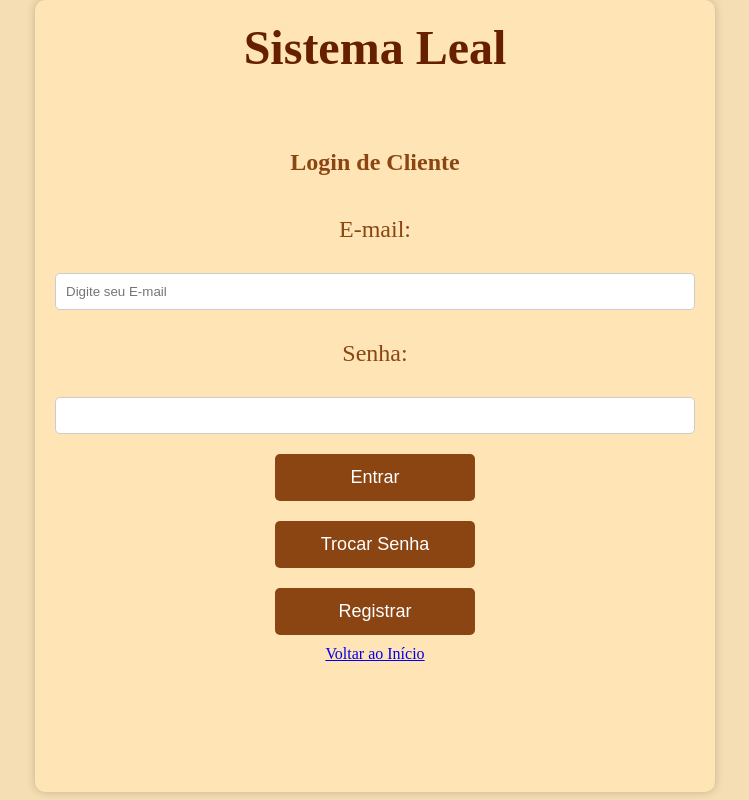
After one commit to Matheus-Bareicha/AgendaBarbearia, a PHP site: page /login_cliente.php in a window 1280 px wide. The commit adds this page. Shown: the whole page, without its empty margins (265-1014 px from the left). Run offline with PHP 8.4, Linux system fonts and the light colour scheme.

Commit message:
paginas de login

```diff
--- a/AGC/index.php
+++ b/AGC/index.php
@@ -1,13 +1,13 @@
 <!DOCTYPE html>
 <html>
 <head>
-	<title>A Caverna Barbershop</title>
+	<title>Sistema Leal</title>
 	<meta charset="utf-8">
 	<link rel="stylesheet" type="text/css" href="styles.css">
 </head>
 <body>
 	<form action="" method="post">
-		<h1 id="marca">A Caverna Barbershop</h1>
+		<h1 id="marca">Sistema Leal</h1>
 
 		<input class="cliente" type="submit" value="Cliente" formaction="agendamento.php" style="height: 94px; width: 400px; font-size: 40px;">
 
--- /dev/null
+++ b/AGC/login_cliente.php
@@ -0,0 +1,32 @@
+<!DOCTYPE html>
+<html>
+<head>
+	<meta charset="utf-8">
+	<title>Login de Cliente</title>
+	<link rel="stylesheet" type="text/css" href="styles.css">
+</head>
+<body>
+
+	<form action="clogin.php" method="post">
+		<h1 id="marca">Sistema Leal</h1>
+		<h2>Login de Cliente</h2>
+		<?php
+	if(isset($_GET['m'])){//existe conteúdo na variavel
+	echo $_GET['m']; //imprimindo a msg de erro
+	}
+	?>
+		<label for="usuario" class="titulo">E-mail:</label>
+		<input type="text" name="usuario" placeholder="Digite seu E-mail"  required>
+		<label for="senha" class="titulo">Senha:</label>
+		<input type="password" name="senha" required>
+		<input type="submit" value="Entrar">
+        <input type="submit" value="Trocar Senha" formaction = "troca_senha.php">
+        <input type="submit" value="Registrar" formaction = "registrar_cliente.php">
+		<input type="hidden" name= "tipo" value="1">
+        <a href="index.php">Voltar ao Início</a>
+    </form>
+
+
+
+</body>
+</html>
--- a/AGC/login_funcionario.php
+++ b/AGC/login_funcionario.php
@@ -20,8 +20,12 @@
 		<label for="senha" class="titulo">Senha:</label>
 		<input type="password" name="senha" required>
 		<input type="submit" value="Entrar">
+		<input type="submit" value="Trocar Senha" formaction = "troca_senha.php">
+		<input type="hidden" name= "tipo" value="0">
 		<a href="index.php">Voltar ao Início</a>
-	</form>
+		</form>
+
+
 
 </body>
 </html>
```
Also changed, not shown: AGC/clogin.php (+34 -2 lines).
